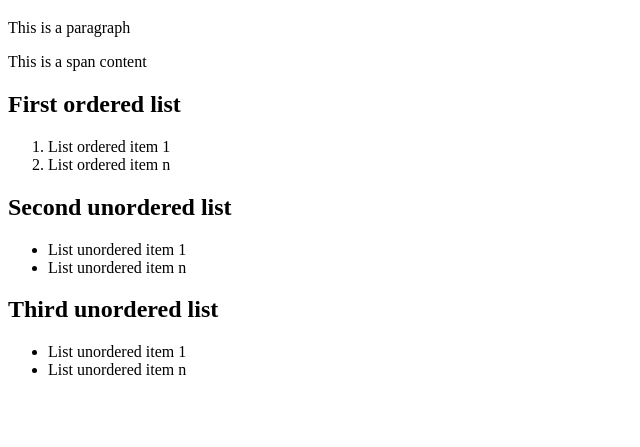
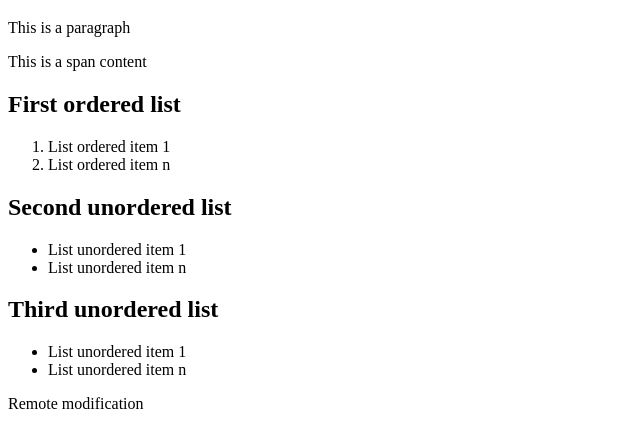
Before and after one commit to mfrinf/portfolio_2019, a plain HTML site: page index.html in a window 1280 px wide. Shown: the part 61-508 px from the top of the page, without its empty margins (0-640 px from the left). Drawn offline with Linux system fonts and the light colour scheme.

Commit message:
Update index.html

```diff
--- a/index.html
+++ b/index.html
@@ -32,5 +32,7 @@
 		</ul>
 	</div>
 
+	<p> Remote modification </p>
+
 </body>
 </html>
```
